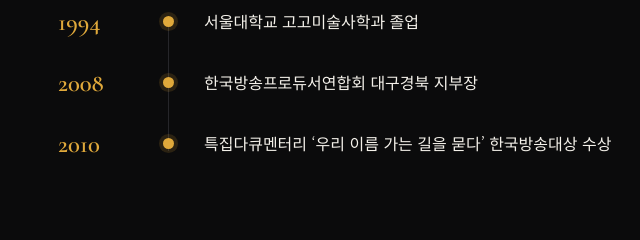
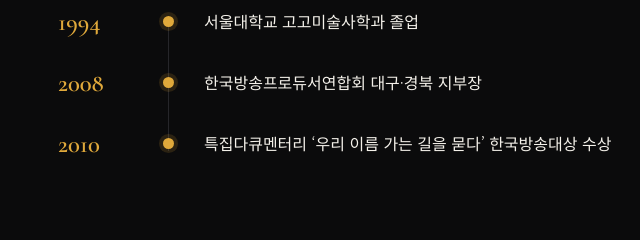
Before and after one commit to baekwoonkook/baekwoonkook.github.io, a plain HTML site: page index.html in a window 1280 px wide. Shown: the part 3155-3395 px from the top of the page, 212-852 px from the left. Drawn offline with nearby package versions, Linux system fonts and the light colour scheme.

Commit message:
연혁 문구 다듬기: 대구경북 -> 대구·경북

```diff
--- a/index.html
+++ b/index.html
@@ -227,7 +227,7 @@
   // ===== 살아온 길 (연혁) =====
   const LIFE = [
     { y:"1994", d:"서울대학교 고고미술사학과 졸업" },
-    { y:"2008", d:"한국방송프로듀서연합회 대구경북 지부장" },
+    { y:"2008", d:"한국방송프로듀서연합회 대구·경북 지부장" },
     { y:"2010", d:"특집다큐멘터리 ‘우리 이름 가는 길을 묻다’ 한국방송대상 수상" }
   ];
   // ==========================================================
```
